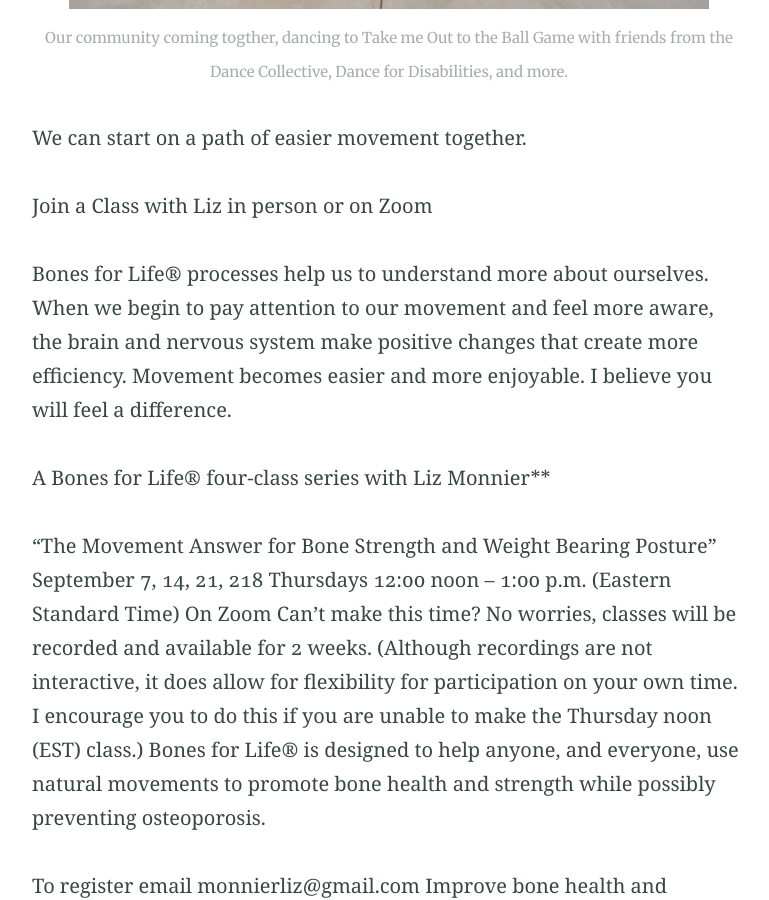
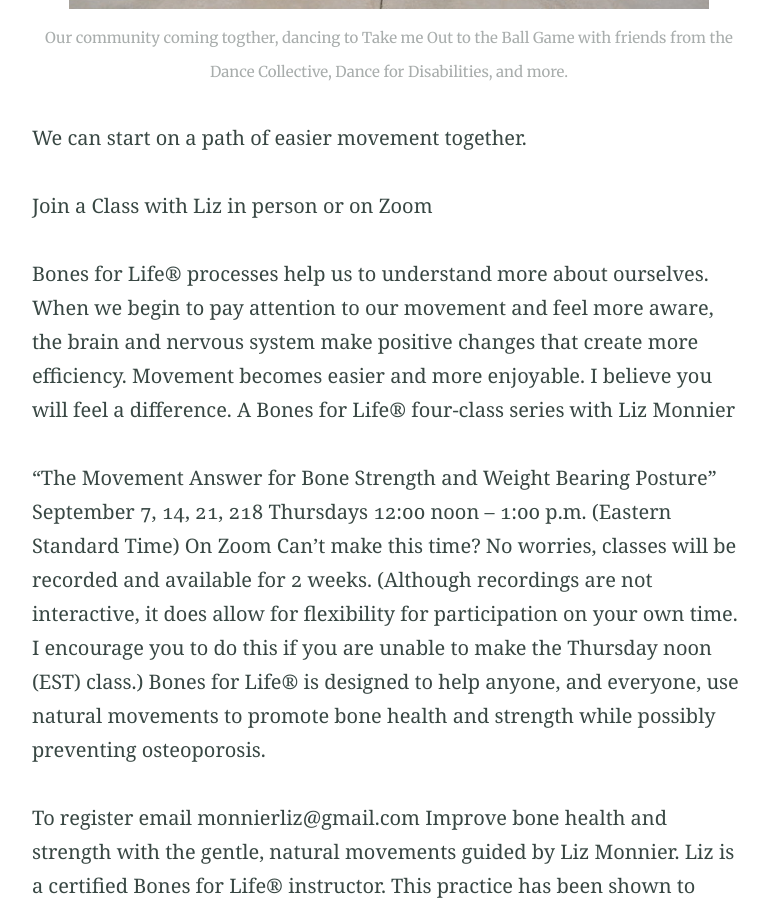
Before and after one commit to monnierliz/monnierliz.github.io, a Jekyll site: the page built from index.md, in a window 1280 px wide and 900 px high, scrolled down 2884 px. Shown: the whole window, without its empty margins (251-1020 px from the left). Built offline with Jekyll 4.4.1, drawn with Linux system fonts in a browser that asks for light colours.

```diff
--- a/index.md
+++ b/index.md
@@ -45,8 +45,7 @@ We can start on a path of easier movement together.
 Join a Class with Liz in person or on Zoom
 
 Bones for Life® processes help us to understand more about ourselves. When we begin to pay attention to our movement and feel more aware, the brain and nervous system make positive changes that create more efficiency. Movement becomes easier and more enjoyable. I believe you will feel a difference.
-
-A Bones for Life® four-class series with Liz Monnier**
+A Bones for Life® four-class series with Liz Monnier
 
 “The Movement Answer for Bone Strength and Weight Bearing Posture”
 September 7, 14, 21, 218
```
